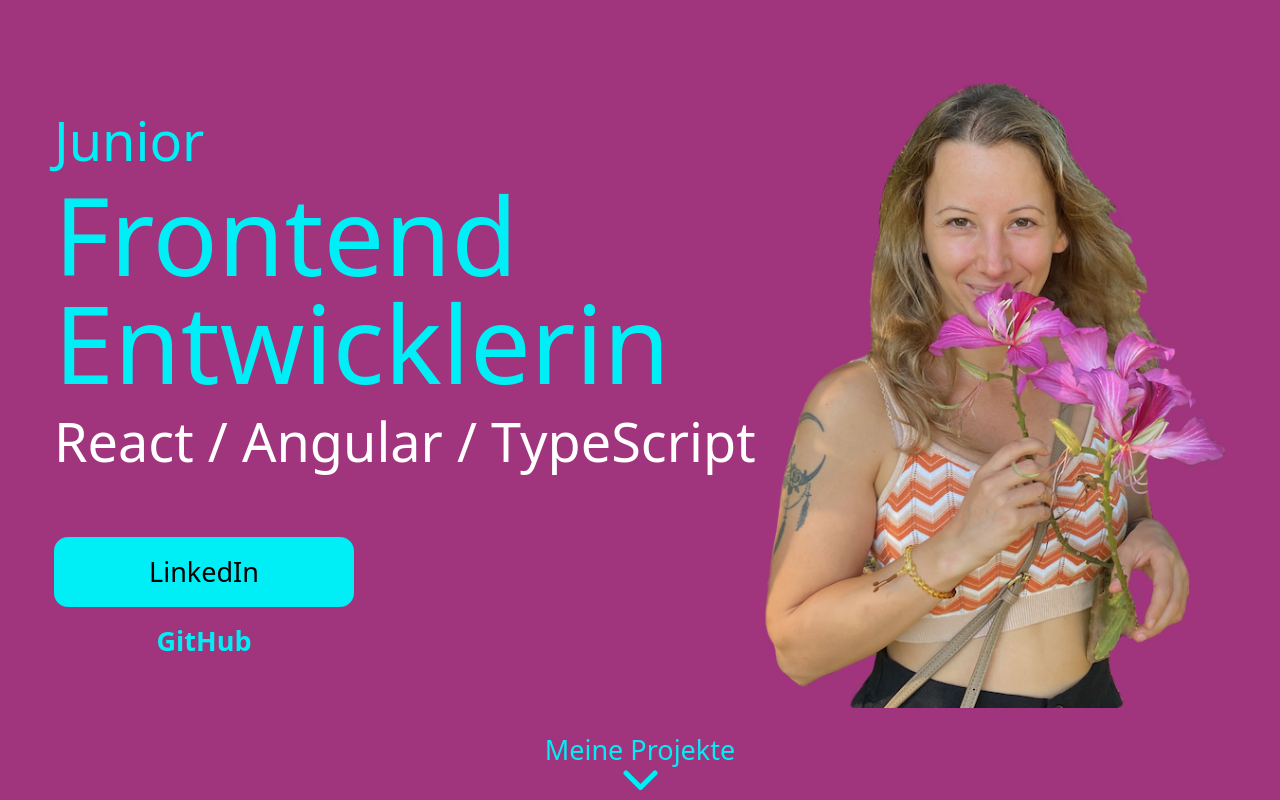
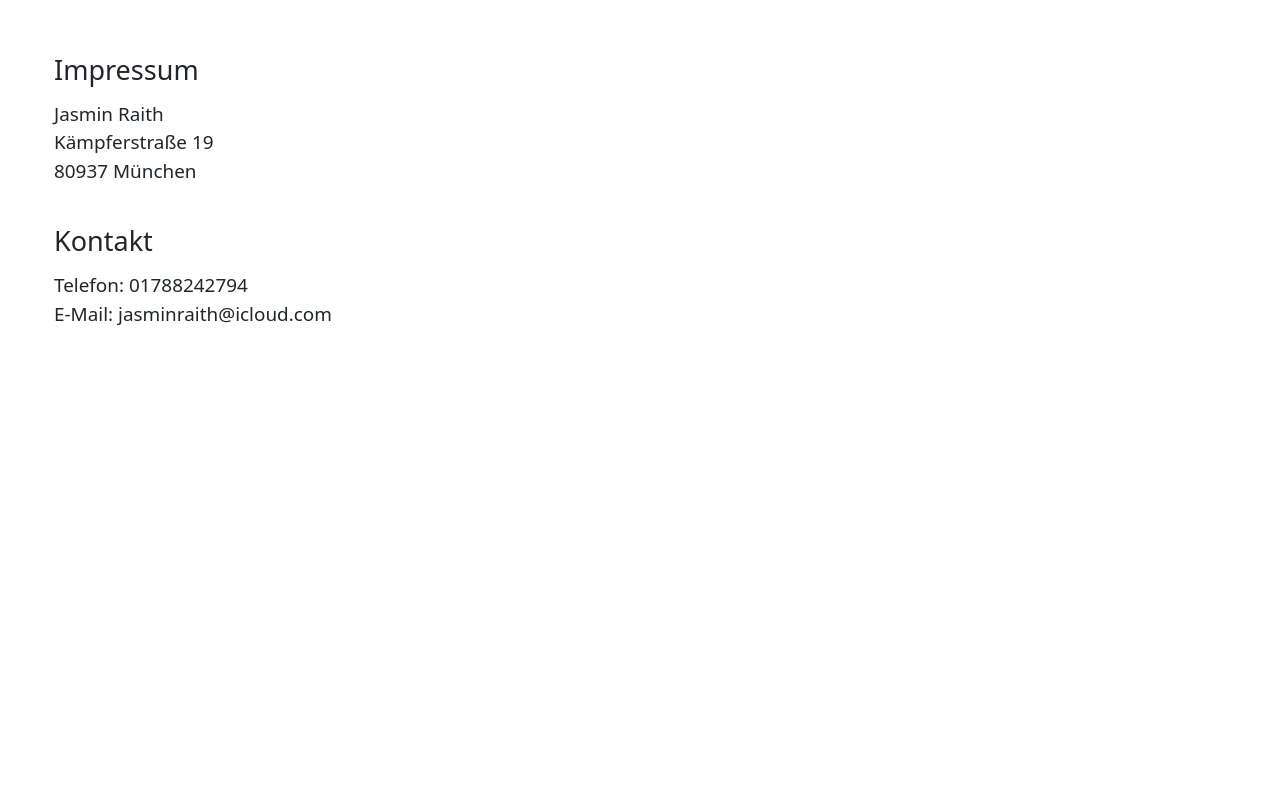
Before and after one commit to jasmin-raith/jasminraith.com, a React (Vite) app: page /Impressum in a window 1280 px wide. Shown: the top 800 px of the page. Built offline with nearby package versions, Linux system fonts and the light colour scheme.

Commit message:
add impressum

```diff
--- a/src/App.tsx
+++ b/src/App.tsx
@@ -1,6 +1,7 @@
 import './App.css'
 import { BrowserRouter as Router, Route, Routes } from 'react-router-dom';
 import Home from './Home'
+import Impressum from './Impressum'
 import 'bootstrap/dist/css/bootstrap.min.css';
 
 
@@ -10,7 +11,8 @@ function App() {
   return (
     <Router>
       <Routes>
-        <Route path="/*" element={<Home />} />
+        <Route path="/" element={<Home />} />
+        <Route path="/Impressum" element={<Impressum />} />
       </Routes>
     </Router>
   );
--- a/src/Home.tsx
+++ b/src/Home.tsx
@@ -273,6 +273,12 @@ function Home() {
           </div>
         </div>
       ))}
+
+      <div style={{ backgroundColor: 'black', height: '6vh', display: 'flex', justifyContent: 'center', alignItems: 'center' }}>
+        <a href="./Impressum" target="_blank" rel="noopener noreferrer" style={{ color: 'white', textDecoration: 'none' }}>
+          <p style={{ fontSize: '0.7rem' }}>Impressum</p>
+        </a>
+      </div>
     </>
   );
 }
--- /dev/null
+++ b/src/Impressum.tsx
@@ -0,0 +1,17 @@
+function Impressum() {
+
+    return (
+        <div style={{ margin: '54px'}}>
+            <h1 style={{ fontSize: '1rem'}}>Impressum</h1>
+                <p style={{ fontSize: '0.7rem'}}>Jasmin Raith<br />
+                Kämpferstraße 19<br />
+                80937 München</p> <br />
+
+                <h2 style={{ fontSize: '1rem'}}>Kontakt</h2>
+                <p style={{ fontSize: '0.7rem'}}>Telefon: 01788242794<br />
+                E-Mail: jasminraith@icloud.com</p>
+        </div>
+    );
+}
+
+export default Impressum;
```
